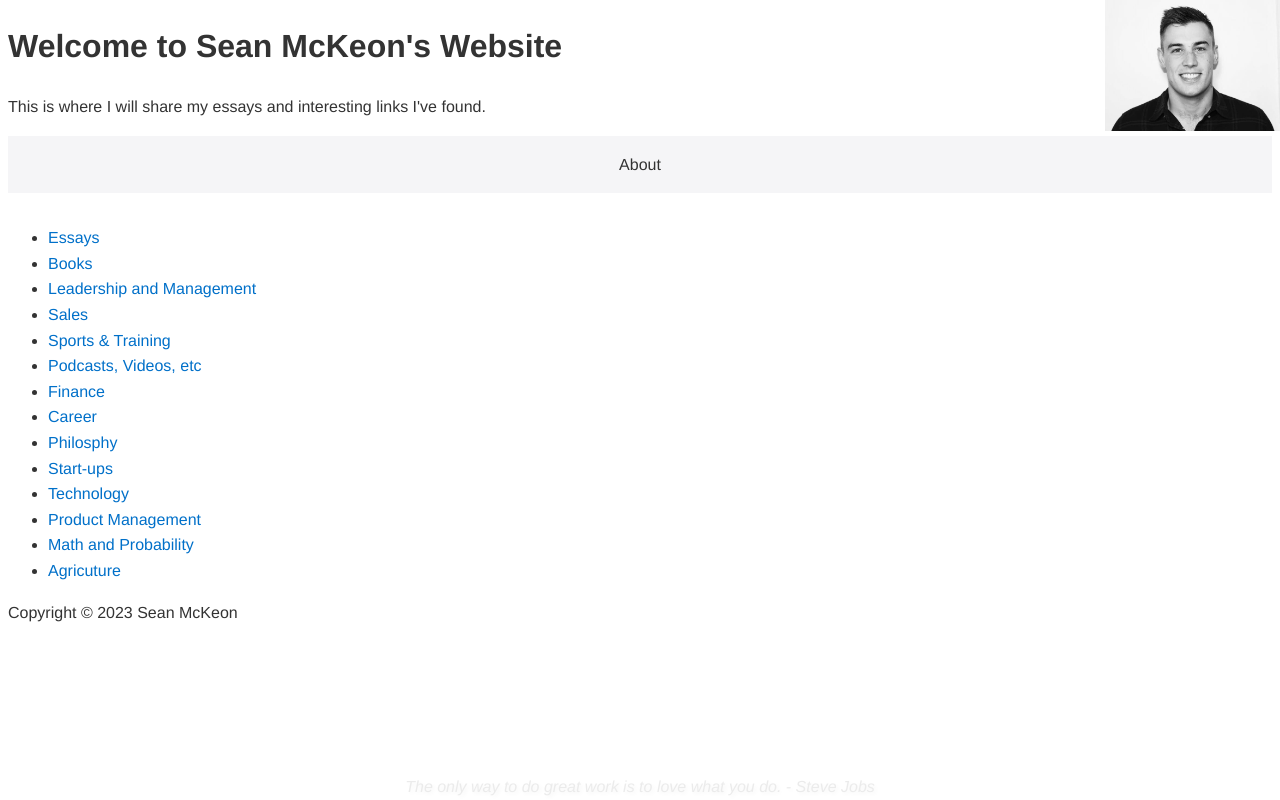
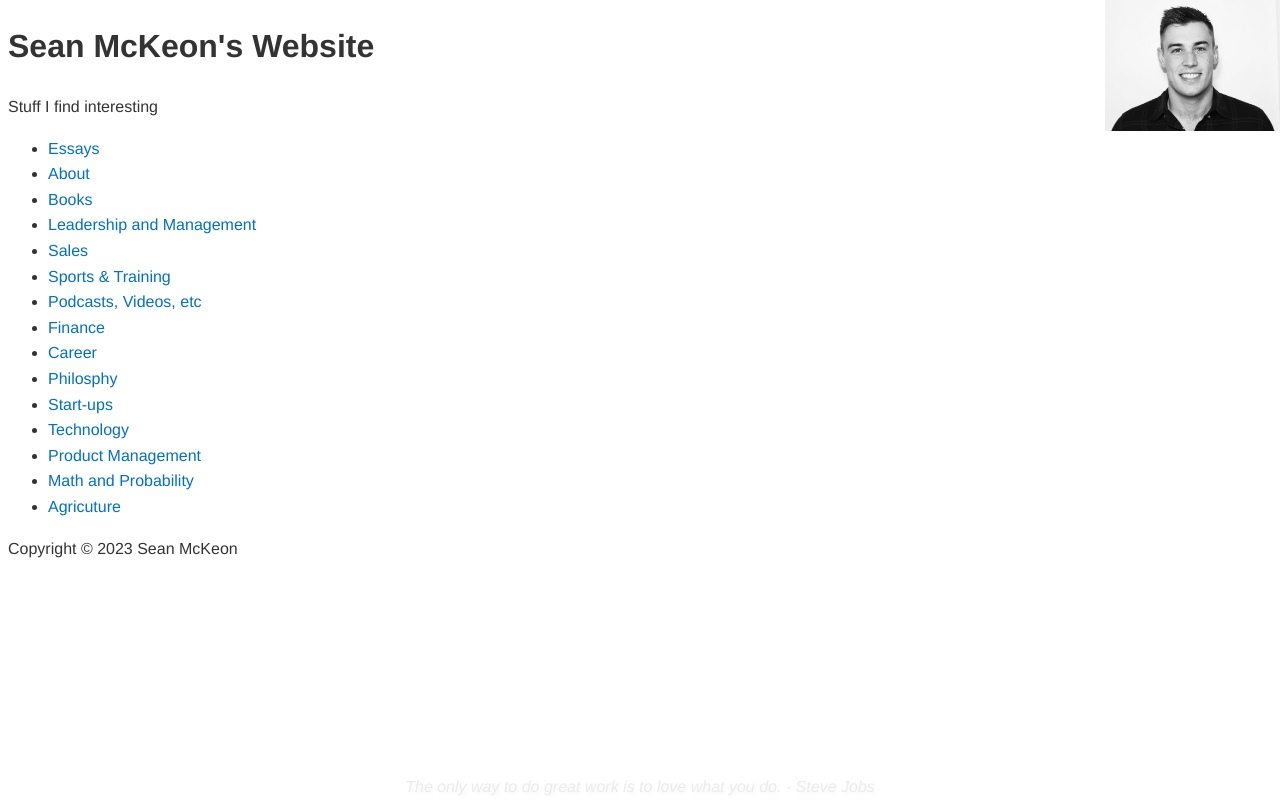
Before and after one commit to seanmckeon/seanmckeon.github.io, a plain HTML site: page index.html in a window 1280 px wide. Drawn offline with Linux system fonts and the light colour scheme.

Commit message:
Update index.html

```diff
--- a/index.html
+++ b/index.html
@@ -6,15 +6,12 @@
 <img src="sean.jpg" alt="Sean's Picture" width="175px" style="position:absolute; top:0; right:0;">
 </head>
 <body>
-    <h1>Welcome to Sean McKeon's Website</h1>
-    <p>This is where I will share my essays and interesting links I've found.</p>
-    <nav>
-        <ul>
-            <li><a href="about.html">About</a></li>
-        </ul>
-    </nav>
+    <h1>Sean McKeon's Website</h1>
+    <p>Stuff I find interesting</p>
+
  <ul>
     <li><a href="essay.html">Essays</a></li>
+    <li><a href="about.html">About</a></li>
     <li><a href="books.html">Books</a></li>
     <li><a href="essay.html">Leadership and Management</a></li>
     <li><a href="essay.html">Sales</a></li>
```
